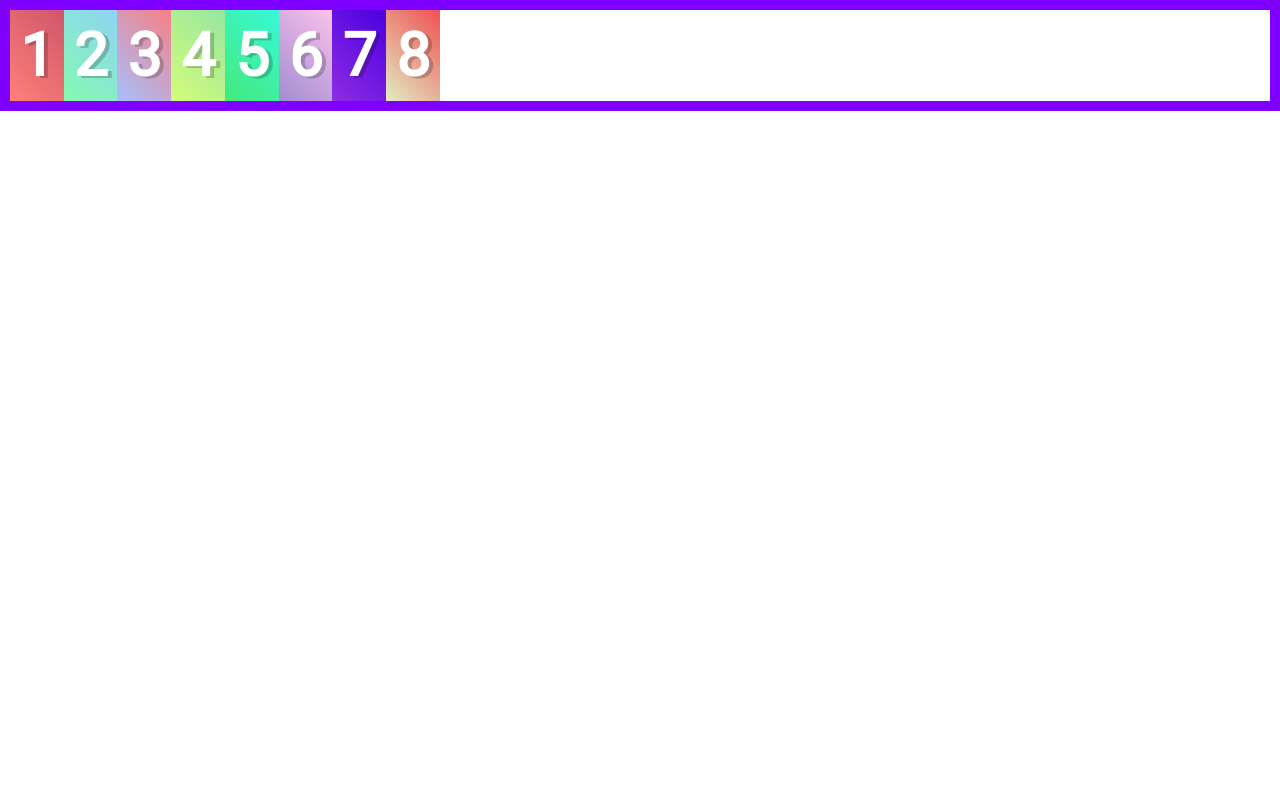
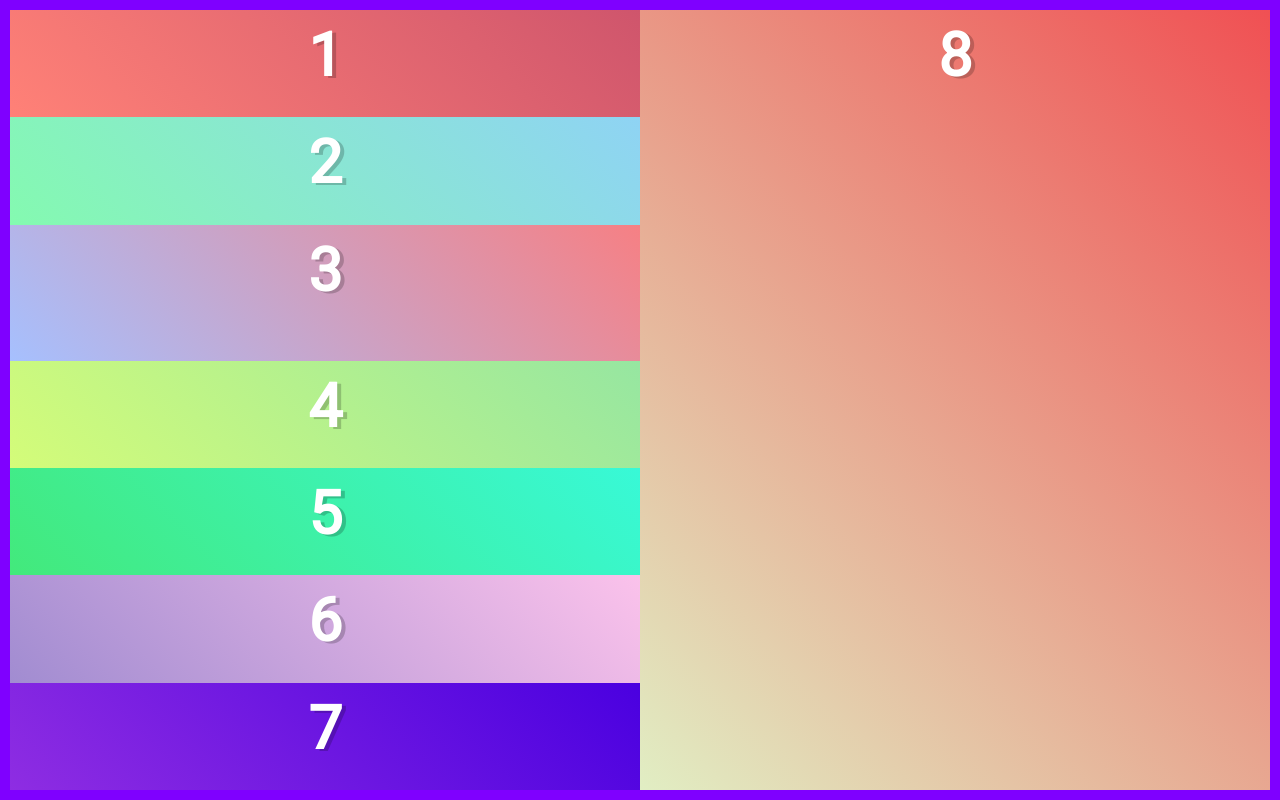
Before and after one commit to dima92/css-flexbox, a plain HTML site: page index.html in a window 1280 px wide. Drawn offline with Linux system fonts and the light colour scheme.

Commit message:
add lesson_10

```diff
--- a/styles.css
+++ b/styles.css
@@ -52,4 +52,16 @@
 /* Custom styles */
 .flex-container {
   display: flex;
+  flex-wrap: wrap;
+  flex-direction: column;
+  height: 100vh;
 }
+
+.flex-item {
+  flex-basis: 100px;
+  flex-grow: 1;
+}
+
+.item-3 {
+  flex-grow: 5;
+}
```
